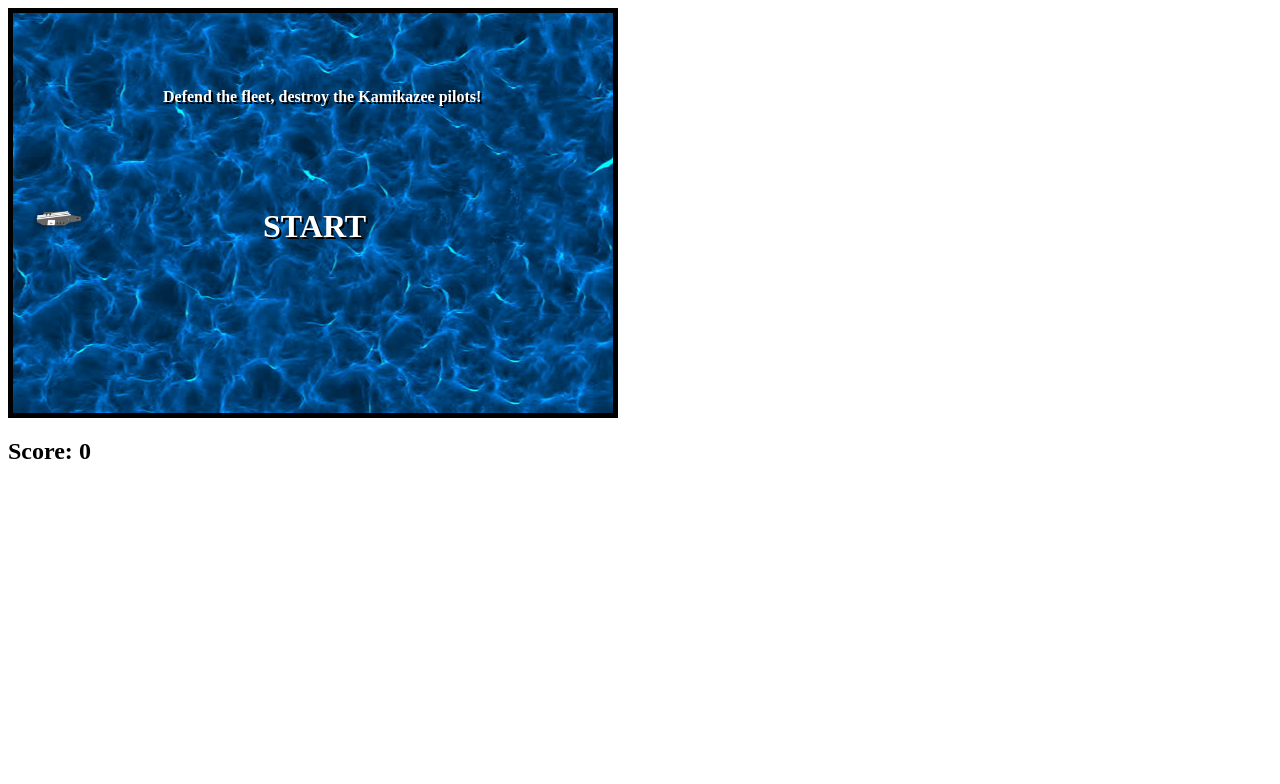
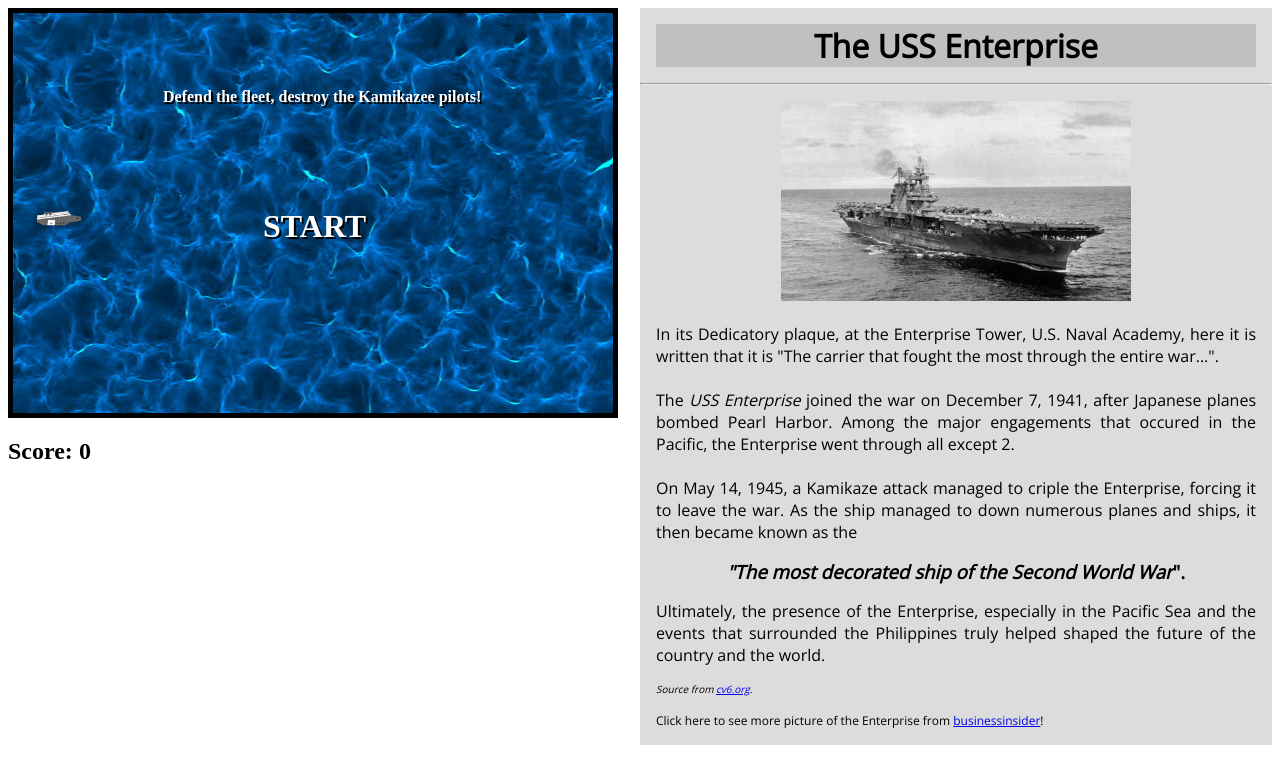
Before and after one commit to lrnzpn/USSEnterprise, a plain HTML site: page index.html in a window 1280 px wide. Drawn offline with nearby package versions, Linux system fonts and the light colour scheme.

Commit message:
added information text

```diff
--- a/index.html
+++ b/index.html
@@ -5,11 +5,13 @@
   <meta name="viewport" content="width=device-width, initial-scale=1.0">
   <meta http-equiv="X-UA-Compatible" content="ie=edge">
   <link rel="stylesheet" href="style.css">
+  <link href="https://fonts.googleapis.com/css?family=Open+Sans" rel="stylesheet">
   <title>Enterprise</title>
 </head>
 <body>
+  <div class="container-row">
+      <div class="container-col">
           <div id='main-play-area'>
-
               <img id='player-controlled-shooter' src="images/carrier.png">
               <h4 id="instructions-text">Defend the fleet, destroy the Kamikazee pilots!</h4>
               <div id="start-button">
@@ -18,6 +20,37 @@
             </div>
 
             <div id="score"><h2>Score: <span>0</span></h2></div>
+      </div>
+
+      <div class="container-col">
+        <div id="infotext">
+            <h1>The USS Enterprise</h1>
+            <hr>
+            <p>
+              <img id="enterprise" src="images/OG_USS_Enterprise.jpg" alt="USS Enterprise">
+              <br>
+
+              In its Dedicatory plaque, at the Enterprise Tower, U.S. Naval Academy, here
+              it is written that it is "The carrier that fought the most through the entire war...".
+              <br><br>
+              The <em>USS Enterprise</em> joined the war on December 7, 1941, after Japanese planes bombed Pearl Harbor.
+              Among the major engagements that occured in the Pacific, the Enterprise went through all except 2.
+              <br><br>
+              On May 14, 1945, a Kamikaze attack managed to criple the Enterprise, forcing it to leave the war.
+              As the ship managed to down numerous planes and ships, it then became known as the <br>
+              <h3 style="text-align: center;"><em>"The most decorated ship of the Second World War</em>".</h3>
+              <p>Ultimately, the presence of the Enterprise, especially in the Pacific Sea
+                and the events that surrounded the Philippines truly helped shaped the future of the country and the world.</p>
+
+              <p style="font-size: 10px;"><i>Source from <a href="www.cv6.org">cv6.org</a>.</i><br></p>
+              <p style="font-size: 12px;">Click here to see more picture of the Enterprise from
+              <a href="https://www.businessinsider.com/wild-photos-of-uss-enterprise-most-decorated-wwii-aircraft-carrier-2018-9">businessinsider</a>!</p>
+            </p>
+        </div>
+
+      </div>
+  </div>
+
 
 <script type="text/javascript" src="index.js"></script>
 </body>
--- a/style.css
+++ b/style.css
@@ -1,3 +1,17 @@
+.container-row {
+    display: flex;
+    flex-direction: row;
+    flex-wrap: wrap;
+    width: 100%;
+}
+
+.container-col {
+    display: flex;
+    flex:1;
+    flex-direction: column;
+}
+
+/* game area */
 #main-play-area {
     width: 600px;
     height: 400px;
@@ -68,3 +82,31 @@
     position: absolute;
     opacity: 0;
 }
+
+/* text area */
+
+#infotext {
+    background-color: #DCDCDC;
+    font-family: 'Open Sans', sans-serif;
+}
+
+#enterprise {
+    width: 350px;
+    height: 200px;
+    display: block;
+    margin-left: auto;
+    margin-right: auto;
+
+}
+
+div#infotext > h1 {
+    background-color: #C0C0C0;
+    padding: 0;
+    margin: 2vh;
+    text-align: center;
+}
+
+p, h3 {
+    text-align: justify;
+    margin: 2vh;
+}
```
Also changed, not shown: images/OG_USS_Enterprise.jpg (added), 1 other file. Lines whose indentation alone changed are shown as unchanged.
